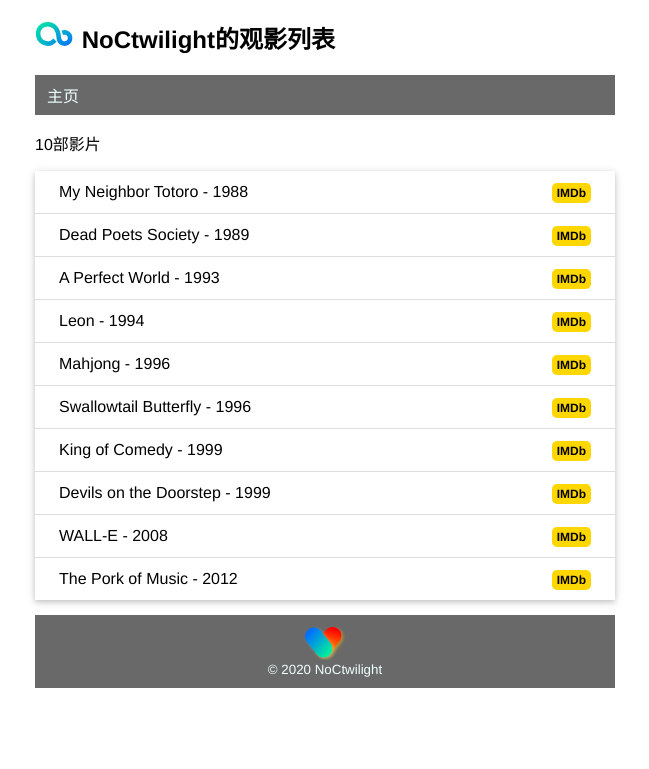
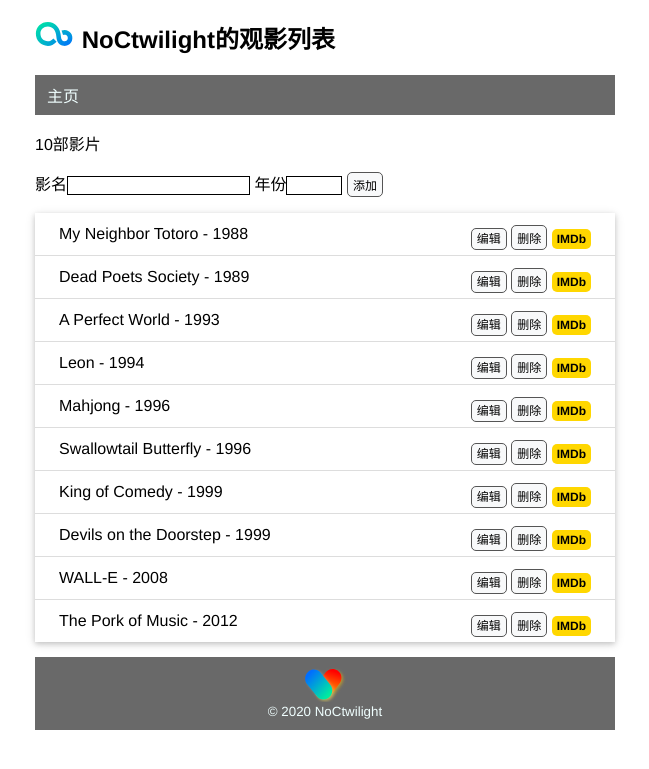
Before and after one commit to NoCtwilight/watchlist, a Flask app: page / in a window 1280 px wide. Shown: the top 769 px of the page, without its empty margins (315-964 px from the left). Run offline with Flask 2, Linux system fonts and the light colour scheme; data comes from the database, SQL or seed files in the repository; both versions use the stored data as it was after the commit.

Commit message:
Create, edit and delete item by form

```diff
--- a/app.py
+++ b/app.py
@@ -8,7 +8,7 @@ Created on Thu Jul 23 19:27:43 2020
 import os
 import sys
 import click
-from flask import Flask, render_template
+from flask import Flask, render_template, request, url_for, redirect, flash
 from flask_sqlalchemy import SQLAlchemy
 
 
@@ -22,6 +22,7 @@ else:
 app = Flask(__name__)
 app.config['SQLALCHEMY_DATABASE_URI'] = prefix + os.path.join(app.root_path, 'data.db')
 app.config['SQLALCHEMY_TRACK_MODIFICATIONS'] = False  # 关闭对模型修好的监控
+app.config['SECRET_KEY'] = 'dev'
 db = SQLAlchemy(app)  # 初始化扩展,传入程序实例app.扩展类实例化前加载配置
 
 
@@ -98,7 +99,53 @@ def page_not_found(e):
     return render_template('404.html'), 404  # 返回模板和状态码
 
 
-@app.route('/')
+@app.route('/', methods=['GET', 'POST'])
 def index():
+    if request.method == 'POST':
+        # 获取表单数据
+        title = request.form.get('title')
+        year = request.form.get('year')
+        if not title or not year or len(year) > 4 or len(title) > 60:
+            flash('输入内容无效')  # 显示错误提示
+            return redirect(url_for('index'))  # 重定向回主页
+
+        # 保存表单数据到数据库
+        movie = Movie(title=title, year=year)
+        db.session.add(movie)
+        db.session.commit()
+        flash('条目创建成功')
+        return redirect(url_for('index'))
+
+    user = User.query.first()
     movies = Movie.query.all()
-    return render_template('index.html', movies=movies)
+    return render_template('index.html', user=user, movies=movies)
+
+
+@app.route('/movie/edit/<int:movie_id>', methods=["GET", 'POST'])
+def edit(movie_id):
+    movie = Movie.query.get_or_404(movie_id)
+
+    if request.method == 'POST':
+        title = request.form['title']
+        year = request.form['year']
+
+        if not title or not year or len(year)>4 or len(title)>60:
+            flash('输入内容无效')
+            return redirect(url_for('edit', movie_id=movie_id))
+
+        movie.title = title
+        movie.year = year
+        db.session.commit()
+        flash('条目更新完成')
+        return redirect(url_for('index'))
+
+    return render_template('edit.html', movie=movie)
+
+
+@app.route('/movie/delete/<int:movie_id>', methods=['POST'])
+def delete(movie_id):
+    movie = Movie.query.get_or_404(movie_id)
+    db.session.delete(movie)
+    db.session.commit()
+    flash('条目删除完成')
+    return redirect(url_for('index'))
--- a/static/style.css
+++ b/static/style.css
@@ -96,3 +96,50 @@ body {
     border-radius: 5px;
     padding: 3px 5px;
 }
+
+/* 表单 */
+input[type=submit] {
+    font-family: 微软雅黑, Helvetica, sans-serif;
+}
+
+input[type=text] {
+    border: 1px solid black;
+}
+
+input[name=year] {
+    width: 50px;
+}
+
+.btn {
+    font-size: 12px;
+    padding: 3px 5px;
+    text-decoration: none;
+    cursor: pointer;
+    background-color: #f8f9fa;
+    color: black;
+    border: 1px solid #555555;
+    border-radius: 5px;
+}
+
+.btn:hover {
+    text-decoration: none;
+    background-color: #111111;
+    color: beige;
+    border: 1px solid black;
+}
+
+/* 提示消息 */
+.alert {
+    position: relative;
+    padding: 7px;
+    margin: 7px 0;
+    border: 1px solid transparent;
+    color: chocolate;
+    background-color: cornsilk;
+    border-color: rgb(226, 199, 92);
+    border-radius: 5px;
+}
+
+.inline-form {
+    display: inline;
+}
--- a/templates/base.html
+++ b/templates/base.html
@@ -10,6 +10,9 @@
     {% endblock %}
 </head>
 <body>
+    {% for message in get_flashed_messages() %}
+    <div class="alert">{{ message }}</div>
+    {% endfor %}
     <h2>
         <img alt="Avatar" class="avatar" src="{{ url_for('static', filename='images/title.svg') }}">
         {{ user.name }}的观影列表
--- a/templates/index.html
+++ b/templates/index.html
@@ -2,11 +2,22 @@
 
 {% block content %}
 <p>{{ movies|length }}部影片</p>
+
+<form method="POST">
+    影名<input type="text" name="title" autocomplete="off" required>
+    年份<input type="text" name="year" autocomplete="off" required>
+    <input class="btn" type="submit" name="submit" value="添加">
+</form>
+
 <ul class="movie-list">
     {% for movie in movies %}
     <li>
         {{ movie.title }} - {{ movie.year }}
         <span class="float-right">
+            <a class="btn" href="{{ url_for('edit', movie_id=movie.id) }}">编辑</a>
+            <form class="inline-form" method="POST" action="{{ url_for('delete', movie_id=movie.id) }}">
+                <input class="btn" type="submit" name="delete" value="删除" onclick="return confirm('Are you sure?')">
+            </form>
             <a class="imdb" href="https://www.imdb.com/find?q={{ movie.title }}" target="_blank" title="Find this movie on IMDb">IMDb</a>
         </span>
     </li>
```
Also changed, not shown: templates/edit.html (added, +10 -0 lines), data.db.
